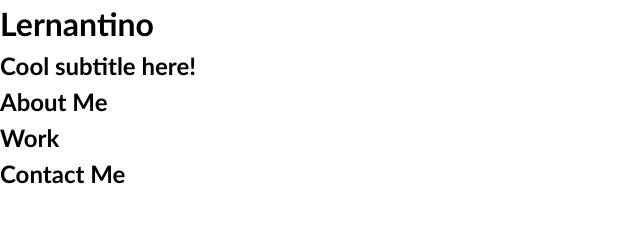
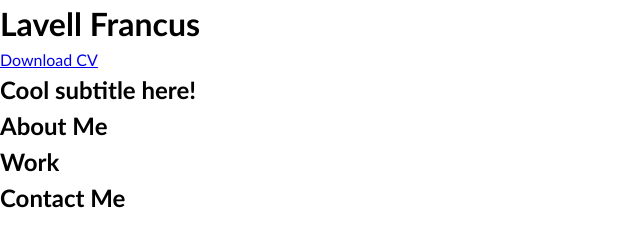
Before and after one commit to lav3ll/lavell-portfolio, a plain HTML site: page index.html in a window 1280 px wide. Shown: the whole page, without its empty margins (0-640 px from the left). Drawn offline with Linux system fonts and the light colour scheme; files that its build step writes are made by us from their sources.

Commit message:
Added assets folder store resume, Added Nav bar HTML

```diff
--- a/index.html
+++ b/index.html
@@ -4,15 +4,20 @@
     <meta charset="UTF-8" />
     <meta name="viewport" content="width=device-width, initial-scale=1.0" />
     <meta http-equiv="X-UA-Compatible" content="ie=edge" />
-    <title>Lernantino // Web Developer</title>
+    <title>Lavell Francis // Web Developer</title>
     <link rel="stylesheet" href="./assets/css/style.css" />
   </head>
 
   <body>
     <!-- main logo / nav -->
-    <header>
-      <h1>Lernantino</h1>
-      <nav></nav>
+    <header class="header">
+      <h1>Lavell Francus</h1>
+      <nav class="nav">
+        <a href="#about" class="btn"></a>
+        <a href="#work" class="btn"></a>
+        <a href="#contact" class="btn"></a>
+        <a href="assets/cv.pdf" class="btn">Download CV</a>
+      </nav>
     </header>
 
     <!-- hero banner -->
```
Also changed, not shown: 1 other file.
